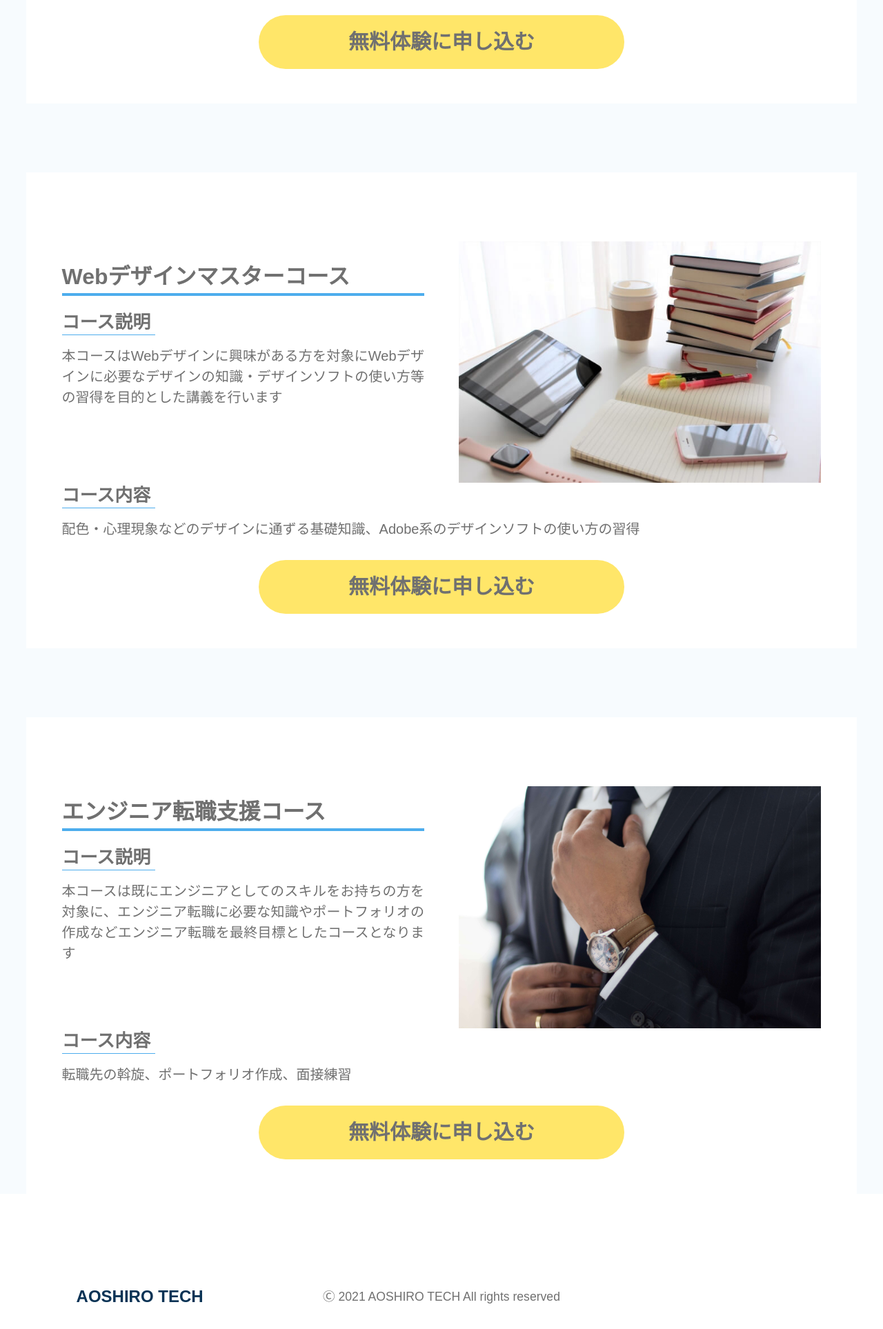
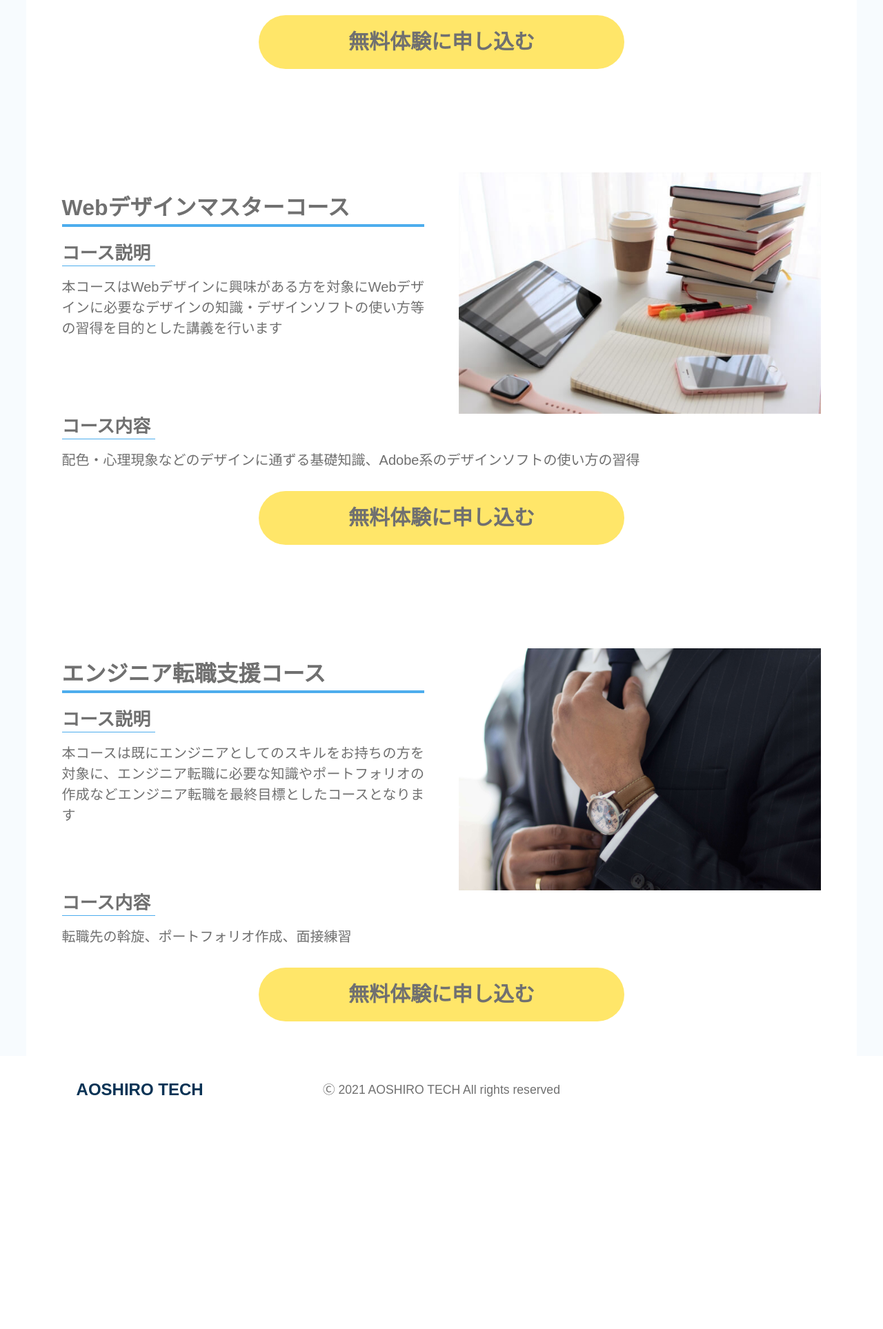
Before and after one commit to koh-suzuki/portfolio_6, a PHP site: page /html/service.html in a window 1280 px wide. Shown: the part 862-2789 px from the top of the page at 69% size. After the commit the page ends 2452 px from the top, so only its background shows below. Run offline with PHP 8.4, Linux system fonts and the light colour scheme; some libraries are stand-ins or nearby versions.

Commit message:
no message

```diff
--- a/css/style.css
+++ b/css/style.css
@@ -1223,7 +1223,7 @@ ul {
 
 .l-service__inner {
   background-color: #ffffff;
-  margin: 0 3vw 100px;
+  margin: 0 3vw 0;
   padding: 50px 2vw;
 }
 
--- a/sass/Object/Project/_service.scss
+++ b/sass/Object/Project/_service.scss
@@ -102,11 +102,11 @@
 /* service ページ */
 .l-service__wrapper {
   background-color: #F7FBFE;
-  padding-bottom: 96px 0 30px;
+  padding-bottom: 100px;
 }
 .l-service__inner {
   background-color: #ffffff;
-  margin: 0 3vw 100px;
+  margin: 0 3vw 0;
   padding: 50px 2vw;
 }
 .l-service__content {
```
